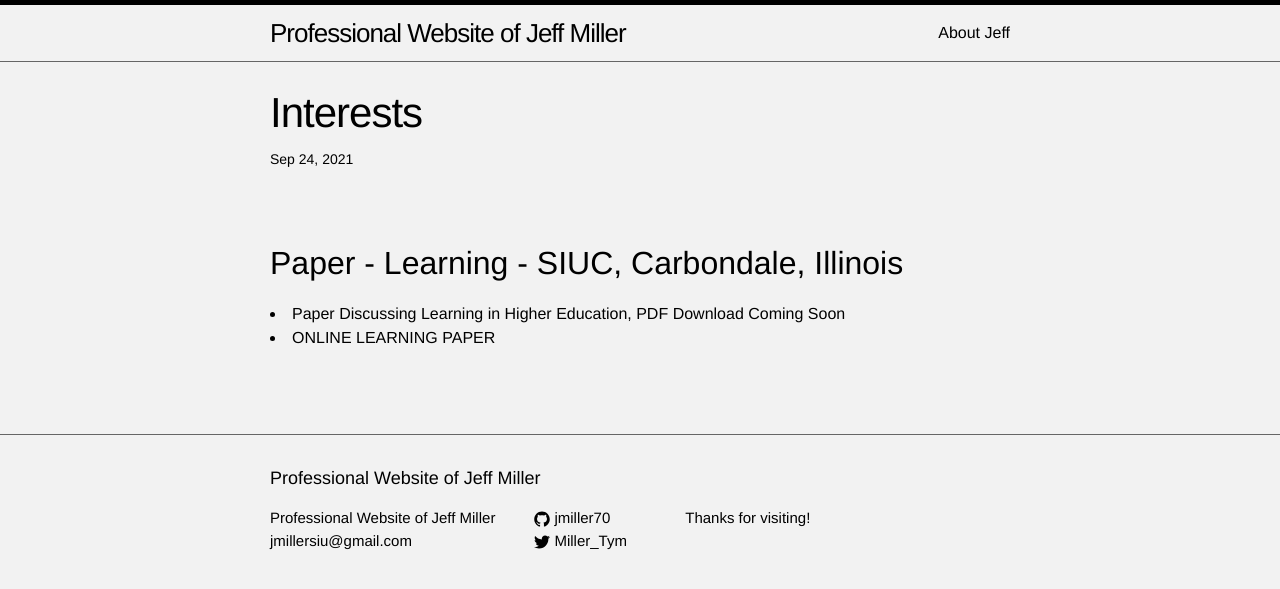
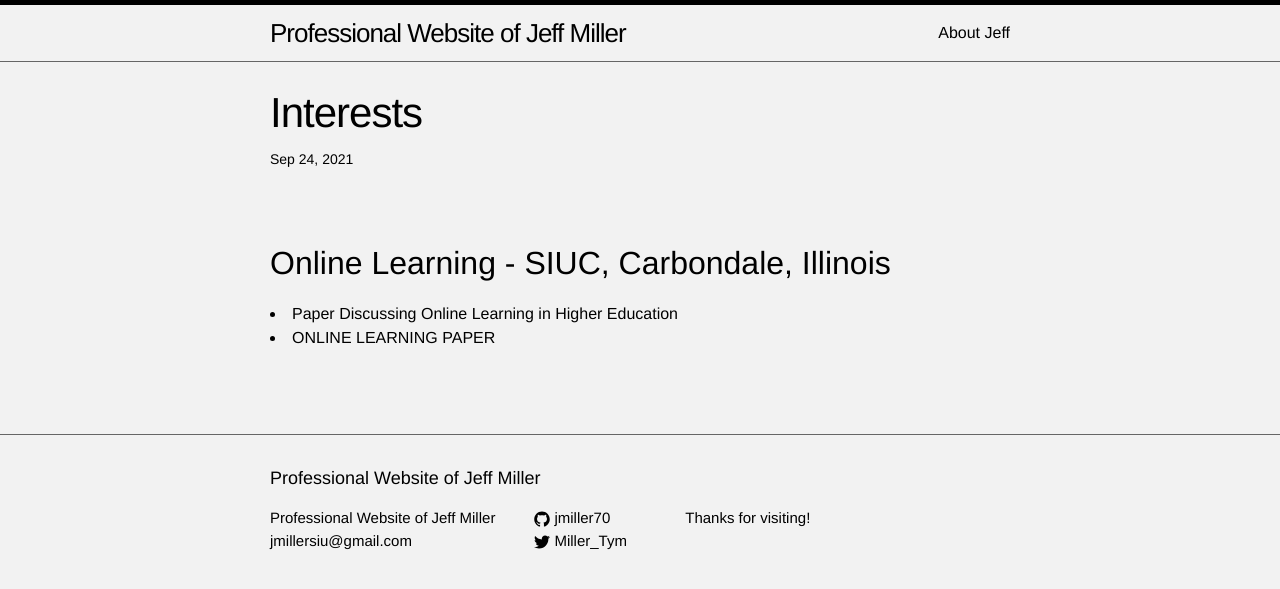
Before and after one commit to jmillersiu/jmillersiu.github.io, a Jekyll site: the page built from _posts/2021-09-24-interests.markdown, in a window 1280 px wide. Shown: the top 589 px of the page. Built offline with Jekyll 4.4.1, drawn with Linux system fonts in a browser that asks for light colours.

Commit message:
Update 2021-09-24-interests.markdown

```diff
--- a/_posts/2021-09-24-interests.markdown
+++ b/_posts/2021-09-24-interests.markdown
@@ -6,8 +6,8 @@ categories: jekyll update
 ---
 <br>
 
-Paper - Learning - SIUC, Carbondale, Illinois
+Online Learning - SIUC, Carbondale, Illinois
 ---
-<li>Paper Discussing Learning in Higher Education, PDF Download Coming Soon </li>
+<li>Paper Discussing Online Learning in Higher Education</li>
 <li><a href="https://jmillersiu.github.io/assets/Miller_Online_Learning_pdf.pdf" download>ONLINE LEARNING PAPER</a></li>
 <br>
```
